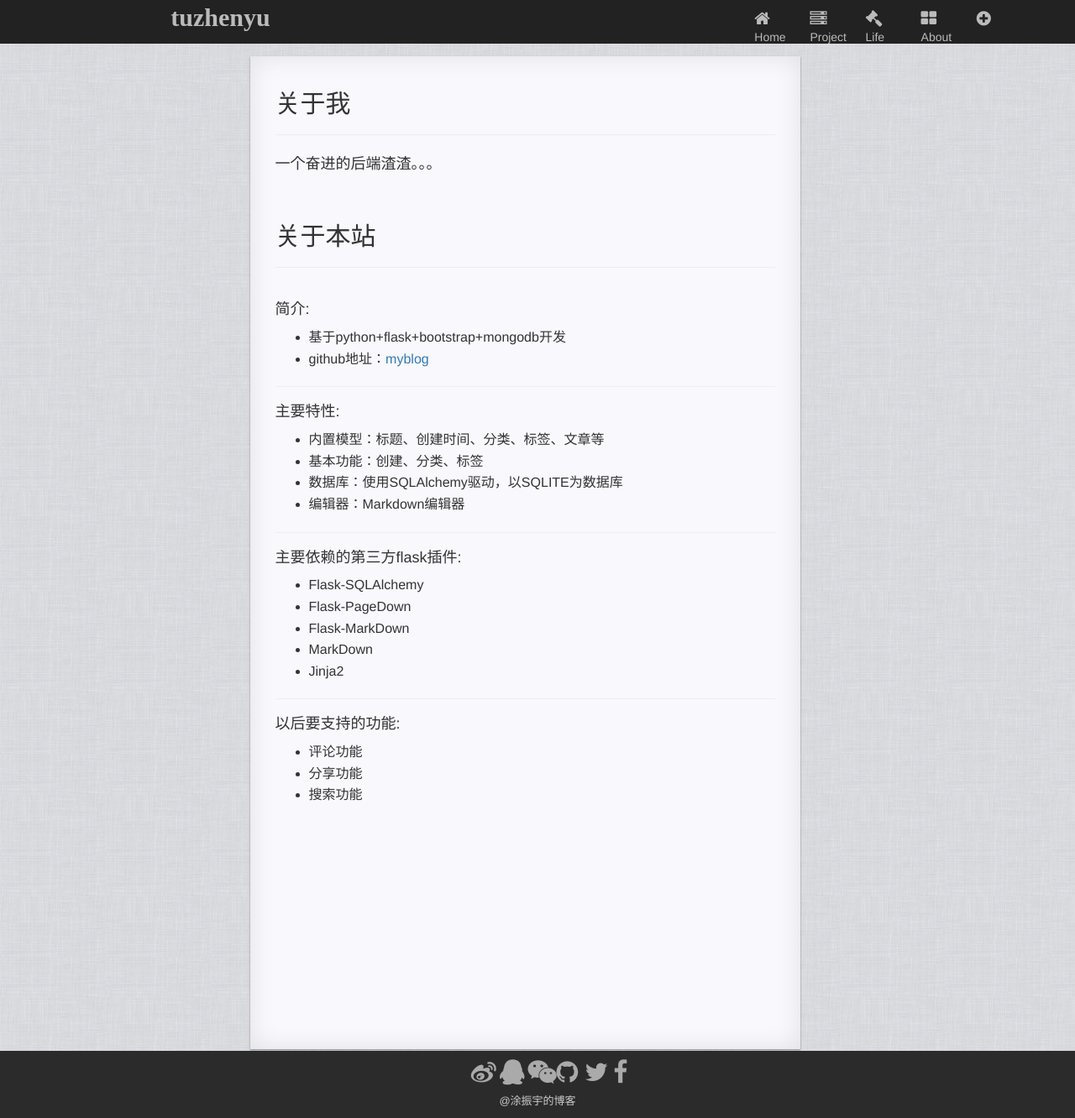
After one commit to zhenyutu/myblog, a Flask app: page /about in a window 1280 px wide. The commit adds this page. Shown: the whole page at 84% size. Run offline with Flask 2, Linux system fonts and the light colour scheme; some libraries are stand-ins or nearby versions.

Commit message:
完成about页面

```diff
--- a/app/static/css/style.css
+++ b/app/static/css/style.css
@@ -261,3 +261,11 @@ footer p{
 .loginWapper{
   margin-top: 20px;
 }
+
+/*×××××××××××××××××　about.html　×××××××××××××××××××*/
+.introduce p{
+  font-size: 18px;
+}
+.aboutSite{
+  margin-top: 40px;
+}
--- /dev/null
+++ b/app/templates/about.html
@@ -0,0 +1,47 @@
+{% extends "base.html" %}
+{% block content %}
+
+<div class="wrapper row">
+  <div class="col-md-3"></div>
+  <div class="col-md-6 row articleShow">
+    <h2>关于我</h2>
+    <hr>
+    <div class="introduce"><p>一个奋进的后端渣渣。。。</p></div>
+    <br>
+    <h2>关于本站</h2>
+    <hr>
+    <div class="aboutSite">
+      <h4>简介:</h4>
+      <ul>
+        <li>基于python+flask+bootstrap+mongodb开发</li>
+        <li>github地址：<a href="https://github.com/zhenyutu/myblog">myblog</a></li>
+      </ul>
+      <hr>
+      <h4>主要特性:</h4>
+      <ul>
+        <li>内置模型：标题、创建时间、分类、标签、文章等</li>
+        <li>基本功能：创建、分类、标签</li>
+        <li>数据库：使用SQLAlchemy驱动，以SQLITE为数据库</li>
+        <li>编辑器：Markdown编辑器</li>
+      </ul>
+      <hr>
+      <h4>主要依赖的第三方flask插件:</h4>
+      <ul>
+        <li>Flask-SQLAlchemy</li>
+        <li>Flask-PageDown</li>
+        <li>Flask-MarkDown</li>
+        <li>MarkDown</li>
+        <li>Jinja2</li>
+      </ul>
+      <hr>
+      <h4>以后要支持的功能:</h4>
+      <ul>
+        <li>评论功能</li>
+        <li>分享功能</li>
+        <li>搜索功能</li>
+      </ul>
+    </div>
+  </div>
+</div>
+
+{% endblock %}
--- a/app/templates/base.html
+++ b/app/templates/base.html
@@ -17,7 +17,7 @@
             <li class="col-md-2"><a id="home" href="/index"><i class="fa fa-home" aria-hidden="true"></i>Home</a></li>
             <li class="col-md-2"><a id="project" href="#"><i class="fa fa-server" aria-hidden="true"></i>Project</a></li>
             <li class="col-md-2"><a id="life" href="#"><i class="fa fa-gavel" aria-hidden="true"></i>Life</a></li>
-            <li class="col-md-2"><a id="about" href="#"><i class="fa fa-th-large" aria-hidden="true"></i>About</a></li>
+            <li class="col-md-2"><a id="about" href="/about"><i class="fa fa-th-large" aria-hidden="true"></i>About</a></li>
             <li class="col-md-2"><a id="create" href="/create"><i class="fa fa-plus-circle" aria-hidden="true"></i></a></li>
         </ul>
       </div>
--- a/app/views.py
+++ b/app/views.py
@@ -55,3 +55,7 @@ def Tag():
     tagArticle = service.isContainTag(allArticles,kind)
 
     return render_template("tag.html",articles = articles,pagination = pagination,recentArticles=recentArticles,tags = list(service.splitTags(allArticles)),tagArticle=tagArticle)
+
+@app.route('/about')
+def about():
+    return render_template("about.html")
```
Also changed, not shown: app.db.
